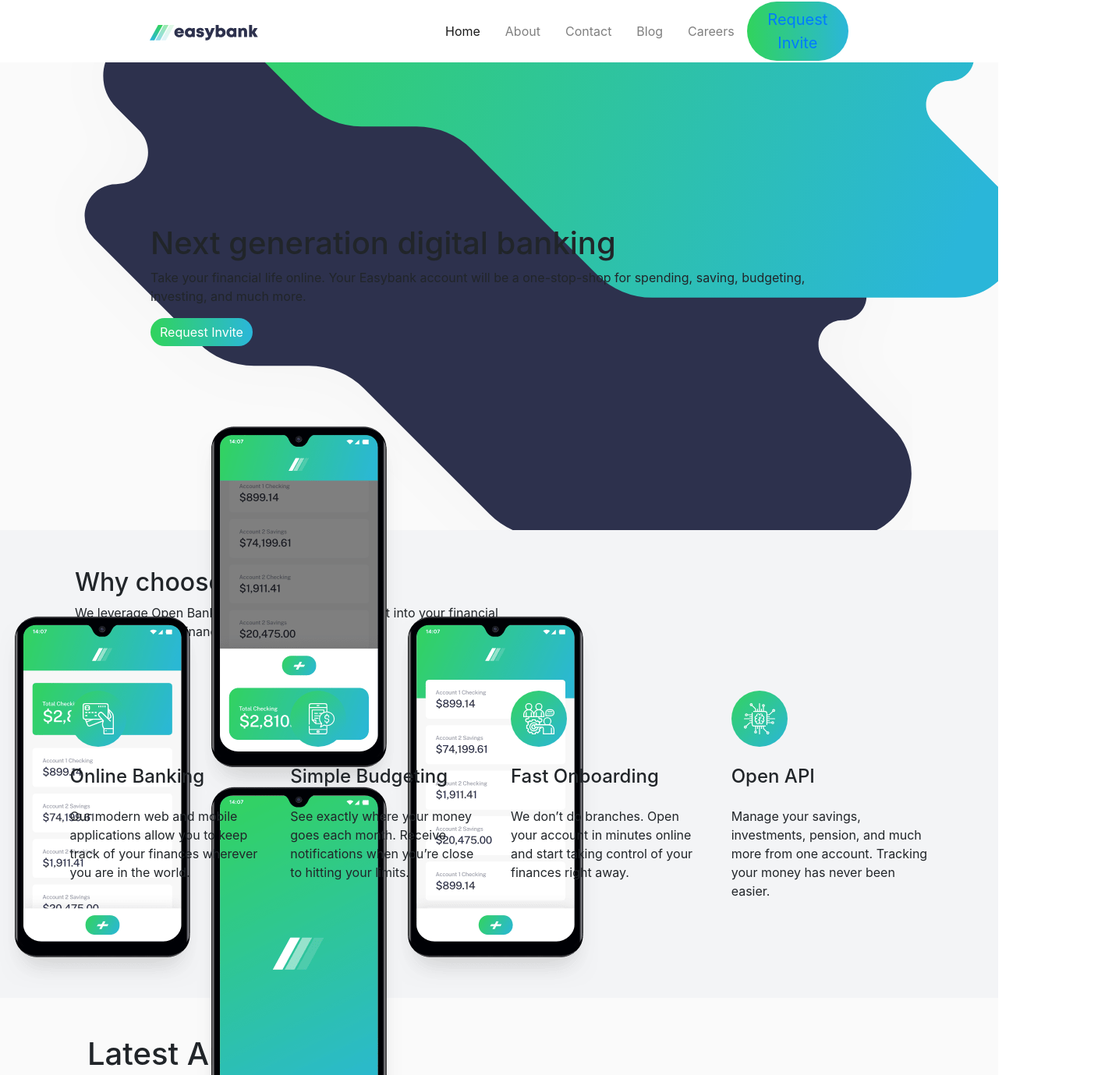
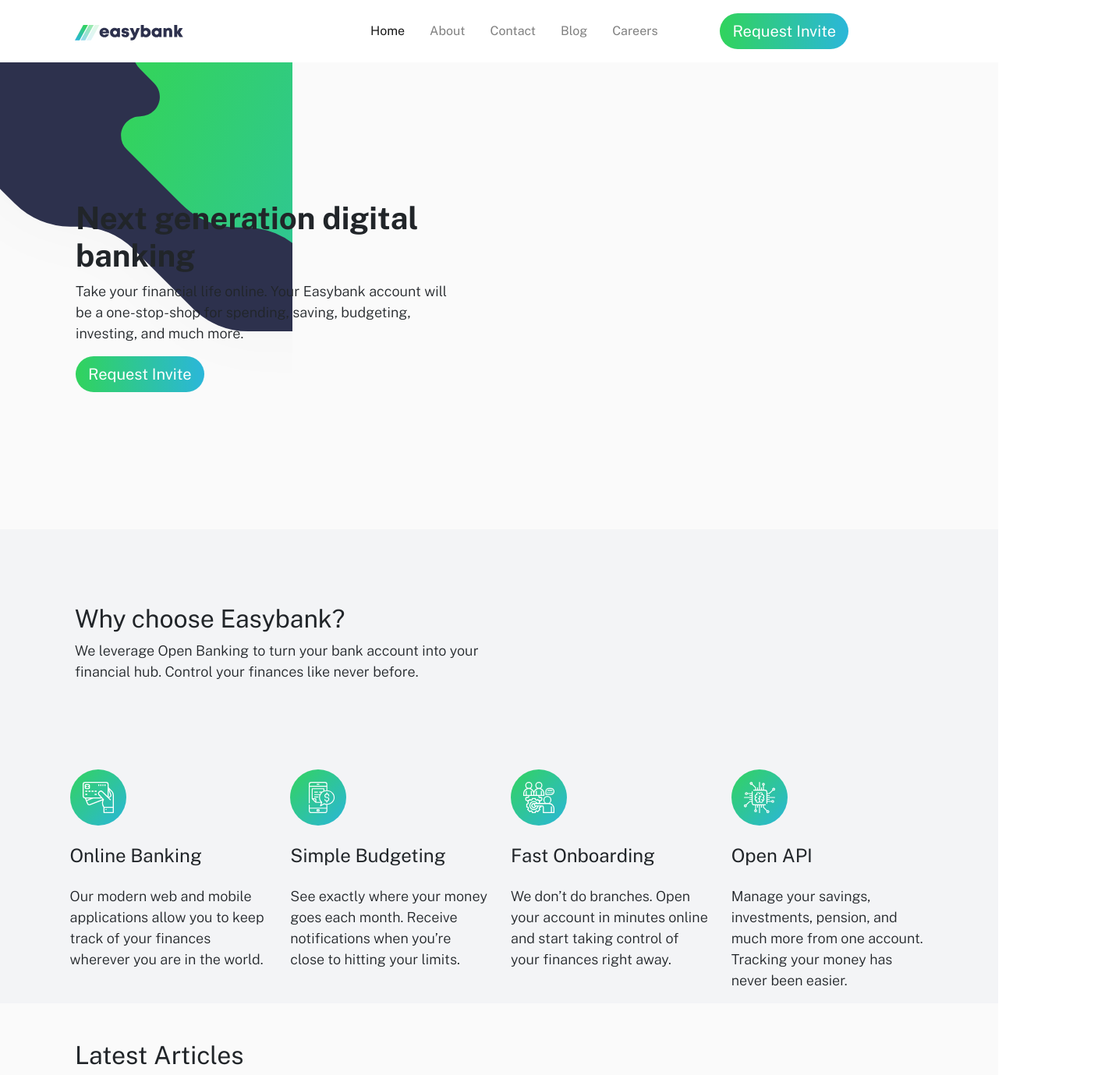
Before and after one commit to MiCurran/bankLandingPage, a plain HTML site: page index.html in a window 1280 px wide. Shown: the top 1379 px of the page at 78% size, 1426 px wide, since content can reach past the window. Drawn offline with nearby package versions, Linux system fonts and the light colour scheme.

Commit message:
typography updates

```diff
--- a/index.html
+++ b/index.html
@@ -20,7 +20,7 @@
 </head>
 <body>
   <nav class="navbar navbar-expand-lg navbar-light bg-white">
-    <a class="navbar-brand ml-5 logo" href="#"><img src="./images/logo.svg"></a>
+    <a class="navbar-brand  logo" href="#"><img src="./images/logo.svg"></a>
     <button class="navbar-toggler" type="button" data-toggle="collapse" data-target="#navbarSupportedContent" aria-controls="navbarSupportedContent" aria-expanded="false" aria-label="Toggle navigation">
       <span class="navbar-toggler-icon"></span>
     </button>
@@ -44,7 +44,7 @@
         </li>
       </ul>
         <div class="mr-5 pr-5 links">
-          <a href="#"><button class="btn btn-lg btn-primary rounded-pill">Request Invite <git /button> </a>
+          <a href="#"><button class="btn btn-lg btn-primary rounded-pill">Request Invite </button> </a>
         </div>
     </div>
 
@@ -52,17 +52,17 @@
 
 <section id="landing">
   <div class="row">
-    <div class="col mx-5 my-5 landing-text">
+    <div class="col mx-5 my-3 landing-text">
       <h1>
         Next generation digital banking
       </h1>
 
-      <p>Take your financial life online. Your Easybank account will be a one-stop-shop
+      <p class="copy-text intro-text">Take your financial life online. Your Easybank account will be a one-stop-shop
       for spending, saving, budgeting, investing, and much more.</p>
-      <a href="#"><button class="btn btn-primary rounded-pill">Request Invite </button> </a>
+      <a href="#"><button class="btn btn-primary btn-lg rounded-pill">Request Invite </button> </a>
     </div>
   <div class="col" id="mockups">
-    <img src="./images/image-mockups.png" alt="mockup">
+    <img class="img-fluid" src="./images/image-mockups.png" alt="mockup">
   </div>
 
   </div>
@@ -71,9 +71,9 @@
 
 <section id="second">
   <div class="d-flex flex-column mx-0">
-    <div class="my-5  second-text">
+    <div class="my-5 py-5  second-text">
       <h2>  Why choose Easybank?</h2>
-  <p class="text">
+  <p class="text copy-text">
     We leverage Open Banking to turn your bank account into your financial hub. Control
   your finances like never before.
   </p>
@@ -83,23 +83,23 @@
         <div class="col-sm-12 col-md-3">
           <img src="./images/icon-online.svg">
           <h4 class="my-4">Online Banking  </h4>
-          Our modern web and mobile applications allow you to keep track of your finances
-          wherever you are in the world.</div>
+         <p class="copy-text"> Our modern web and mobile applications allow you to keep track of your finances
+          wherever you are in the world. </p> </div>
             <div class="col-sm-12 col-md-3">
               <img src="./images/icon-budgeting.svg">
               <h4 class="my-4">Simple Budgeting  </h4>
-              See exactly where your money goes each month. Receive notifications when you’re
-        close to hitting your limits.</div>
+              <p class="copy-text"> See exactly where your money goes each month. Receive notifications when you’re
+                close to hitting your limits. </p></div>
                 <div class="col-sm-12 col-md-3">
                   <img src="./images/icon-onboarding.svg">
                   <h4 class="my-4">Fast Onboarding </h4>
-                  We don’t do branches. Open your account in minutes online and start taking control
-        of your finances right away.</div>
+                  <p class="copy-text">  We don’t do branches. Open your account in minutes online and start taking control
+                    of your finances right away.</p></div>
                     <div class="col-sm-12 col-md-3">
                       <img src="./images/icon-api.svg">
                       <h4 class="my-4">Open API</h4>
-                      Manage your savings, investments, pension, and much more from one account. Tracking
-        your money has never been easier.</div>
+                      <p class="copy-text">  Manage your savings, investments, pension, and much more from one account. Tracking
+                        your money has never been easier.</p></div>
       </div>
     </div>
   </div>
@@ -107,7 +107,7 @@
 
 
  <section id="third" class="py-5">
-  <h1 class="mb-5">Latest Articles</h1>
+  <h2 class="mb-5 subhead">Latest Articles</h2>
 
  <div class="wrapper">
    <div class="row  justify-content-md-center">
--- a/layout.css
+++ b/layout.css
@@ -1,6 +1,4 @@
-section {
-    height: 75vh;
-}
+
 
 .card {
     max-width: 18em !important;
@@ -13,19 +11,19 @@ section {
 }
 
 #landing {
-    background-image: url(./images/bg-intro-desktop.svg);
-    background-position: 400% 80%;
+    background-image: url(./images/bg-intro-mobile.svg);
+
     background-repeat: no-repeat;
 }
 
 #mockups {
-    margin-top: -8%;
-    margin-right: -8%;
+    margin-top: -300%;
+    margin-right: -10%;
     z-index: 0;
 }
 
 .landing-text {
-    padding: 10rem 10rem ;
+    padding: 10rem 4rem ;
 }
 
 .second-text {
@@ -54,3 +52,36 @@ nav {
 .links {
     margin-right: 8rem !important;
 }
+
+.author {
+    font-weight: 300 !important;
+    font-size: .8em;
+}
+
+h1 {
+    font-weight: 600 !important;
+}
+
+.logo {
+    margin-left: 5rem !important;
+}
+
+.subhead {
+    margin-left: 6rem;
+}
+
+@media only screen and (min-width: 1339px) {
+    section {
+        height: 75vh;
+    }
+    #landing {
+        background-image: url(./images/bg-intro-desktop.svg);
+        background-position: 360% 80%;
+        background-repeat: no-repeat;
+    }
+    #mockups {
+        margin-top: -8%;
+        margin-right: -8%;
+        z-index: 0;
+    }
+  }
--- a/style.css
+++ b/style.css
@@ -1,3 +1,9 @@
+@import url('https://fonts.googleapis.com/css2?family=Public+Sans:wght@300;400;700&display=swap');
+
+body {
+    font-family: 'Public Sans', sans-serif;
+}
+
 .navbar {
     background-color: hsl(0, 0%, 100%) !important;
     z-index: 1;
@@ -19,3 +25,12 @@ button {
     background-image: linear-gradient(to right, hsl(136, 65%, 51%) , hsl(192, 70%, 51%)) !important;
     border: none !important;
   }
+
+
+.copy-text {
+    font-size: 18px ;
+    font-weight: 300 !important;
+}
+.intro-text {
+    padding-right: 7rem;
+}
```
